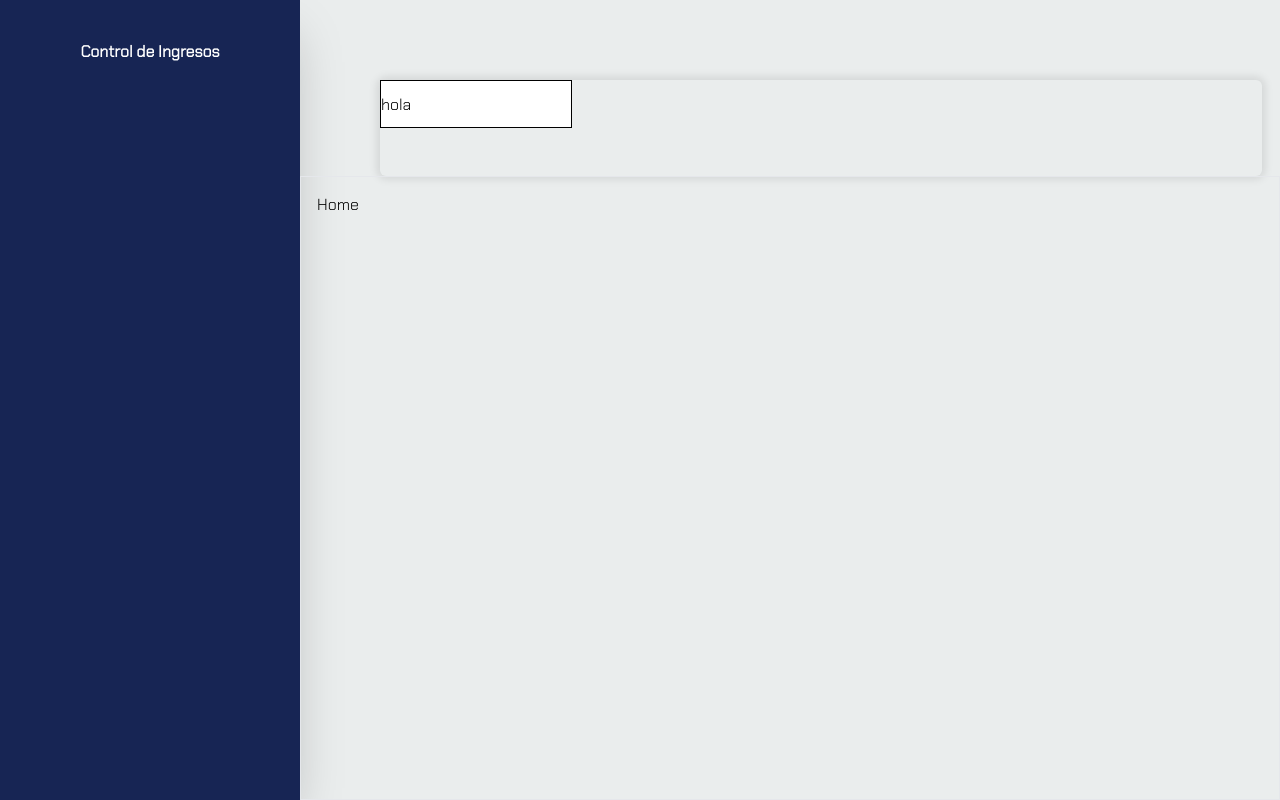
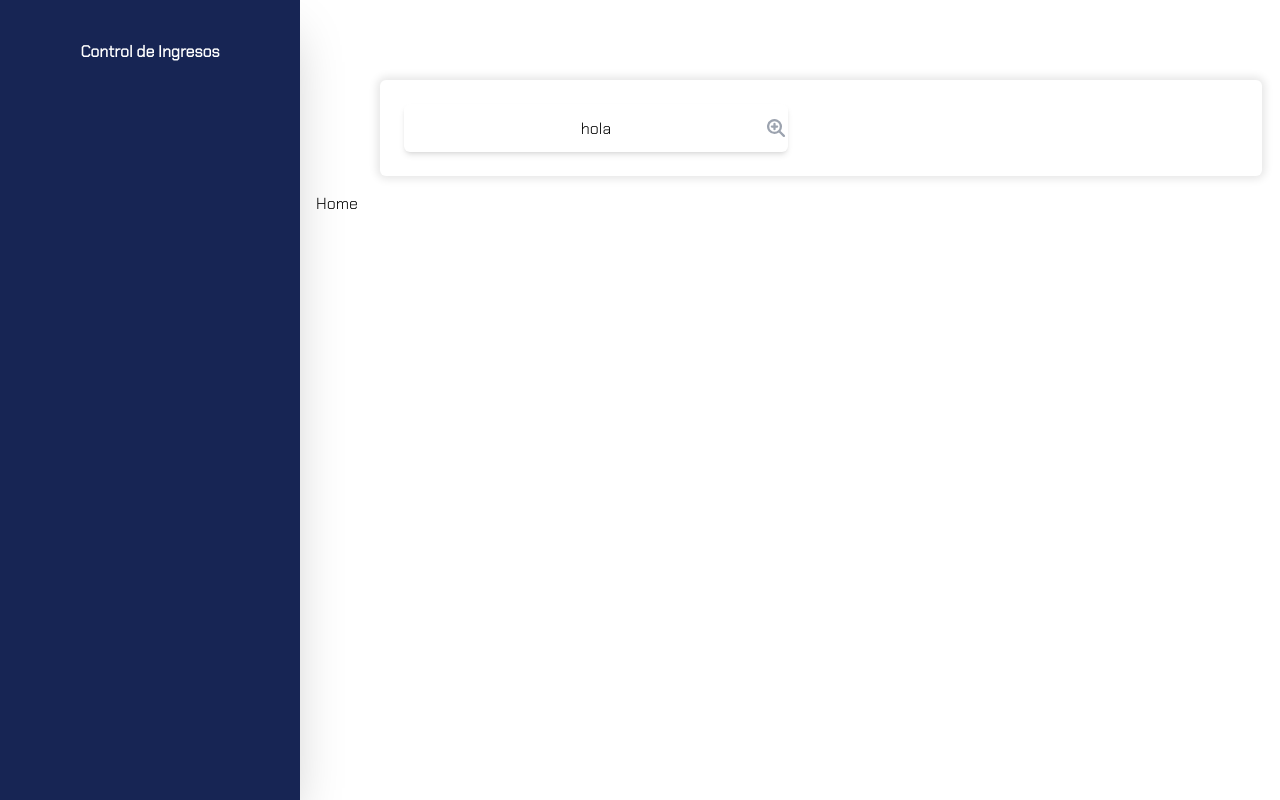
Before and after one commit to los7somosunicos/bodega2025, a Next.js app in the folder frontend/: page / in a window 1280 px wide. Built offline with nearby package versions, Linux system fonts and the light colour scheme.

Commit message:
update main view

```diff
--- a/frontend/src/app/globals.css
+++ b/frontend/src/app/globals.css
@@ -9,7 +9,7 @@
 }
 
 body {
-  background-color: #eaeded;
+  background-color: #ffffff;
 }
 
 ::-webkit-scrollbar {
--- a/frontend/src/app/layout.tsx
+++ b/frontend/src/app/layout.tsx
@@ -22,7 +22,7 @@ export default function RootLayout({
           <Sidebar />
           <div className="flex flex-col flex-1">
             <MainBar />
-            <main className="flex-1 p-4 border">{children}</main>
+            <main className="flex-1 p-4 ">{children}</main>
           </div>
         </div>
       </body>
--- a/frontend/src/components/MainBar/MainBar.tsx
+++ b/frontend/src/components/MainBar/MainBar.tsx
@@ -3,8 +3,8 @@ import Search from "./Search";
 
 const MainBar = () => {
   return (
-    <div className="w-[90%] h-24 mt-20 ml-20 rounded-md shadow-[0px_0px_8px_3px_rgba(0,_0,_0,_0.1)]">
-      <Search/>
+    <div className="w-[90%] h-24 mt-20 ml-20 flex items-center rounded-md shadow-[0px_0px_8px_3px_rgba(0,_0,_0,_0.1)]">
+      <Search />
     </div>
   );
 };
--- a/frontend/src/components/MainBar/Search.tsx
+++ b/frontend/src/components/MainBar/Search.tsx
@@ -1,17 +1,19 @@
+import { MagnifyingGlassPlusIcon } from "@heroicons/react/16/solid";
 import React from "react";
 
 const Search = () => {
   return (
-    <div>
+    <div className="relative flex justify-center items-center ml-6">
       <input
         type="text"
         placeholder="Buscar Prestamo Activo"
         name="search"
-        value={"hola"}
+        defaultValue={"hola"}
         id="search"
         // onChange={(e) => "texto de busqueda"}
-        className="w-48 h-12 border border-black"
+        className="w-96 h-12 rounded-md shadow-md focus:outline-0 text-center"
       />
+      <MagnifyingGlassPlusIcon className="absolute w-6 h-6 right-0 text-gray-400" />
     </div>
   );
 };
```
